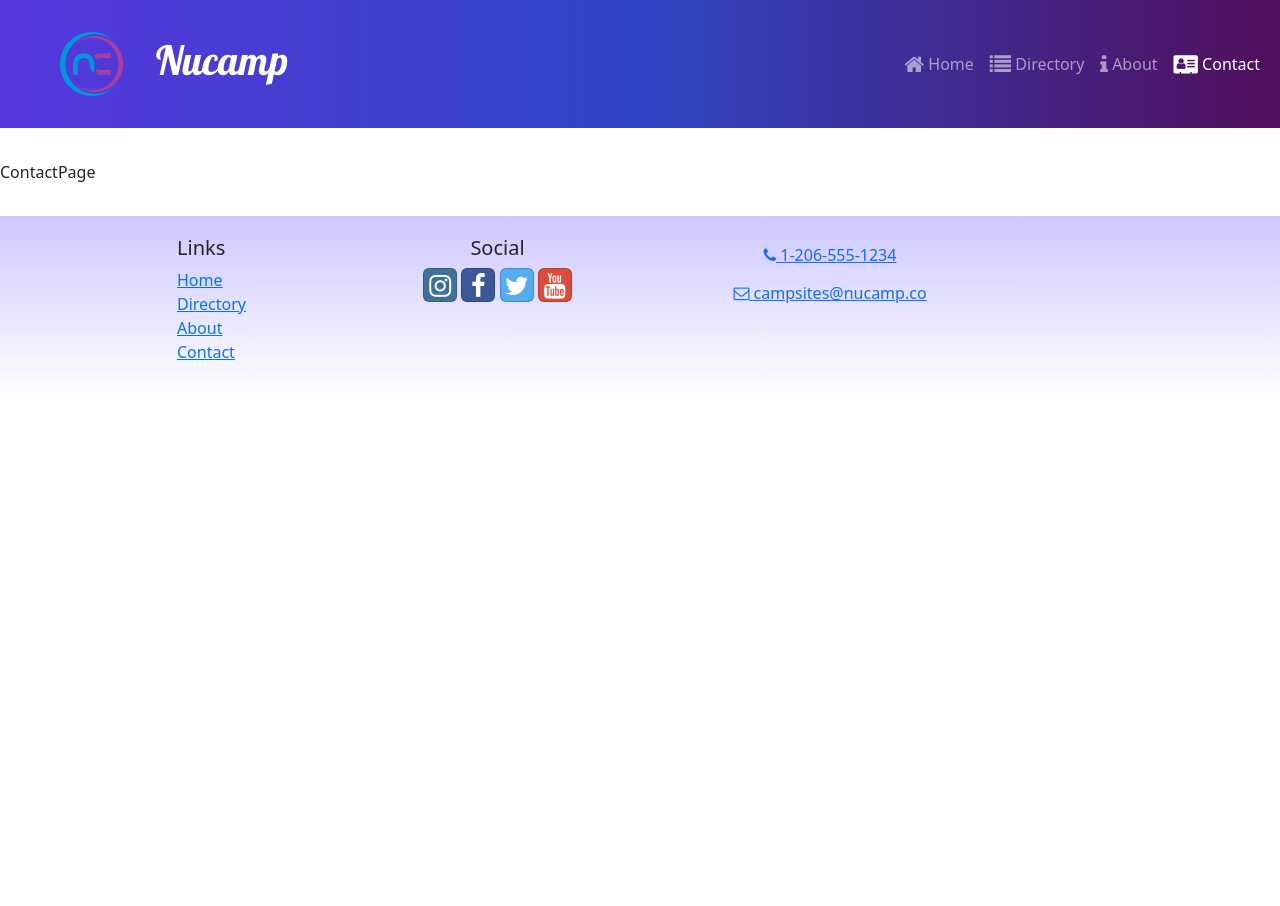
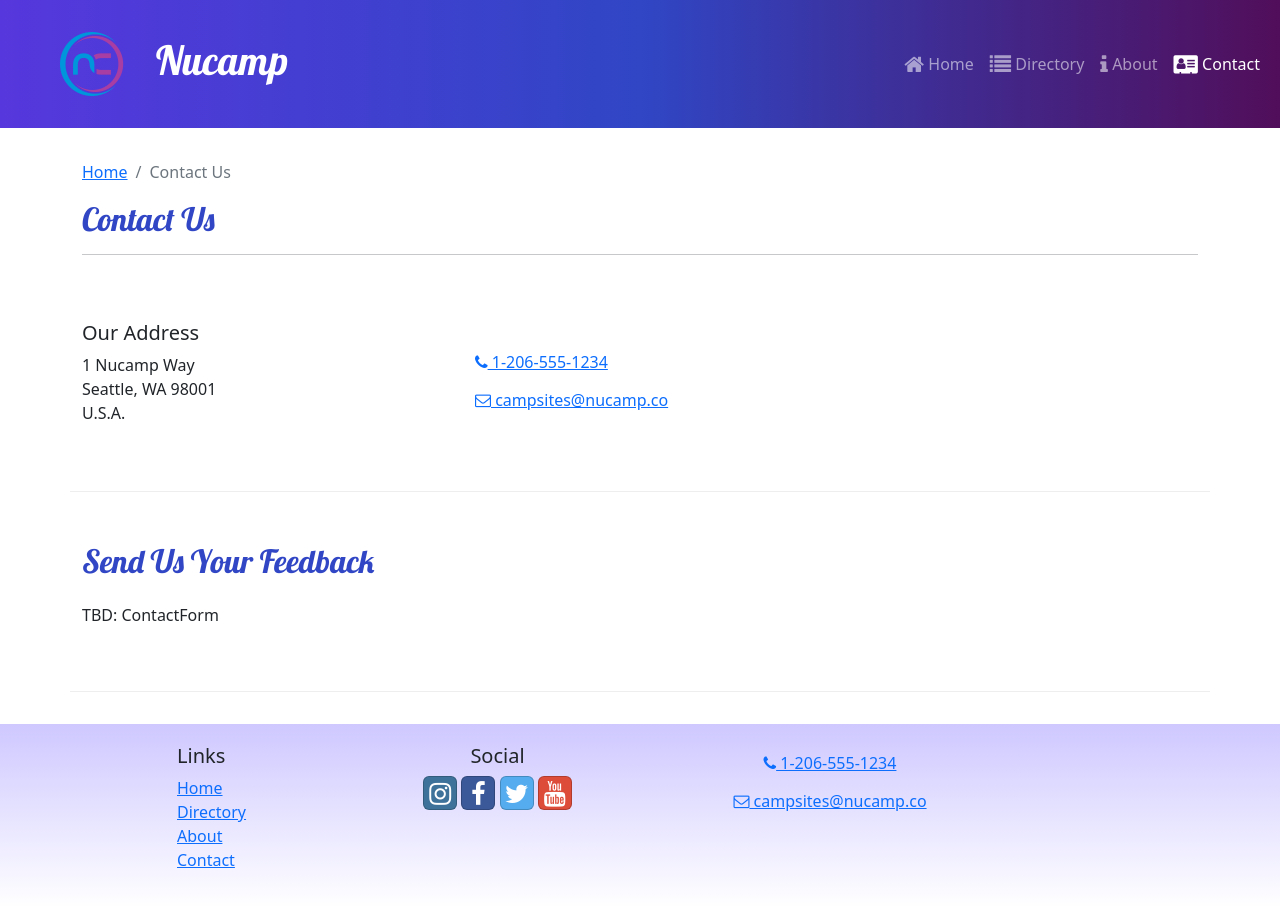
Before and after one commit to swilson6765/reactclass, a React (Create React App) app in the folder nucampsite/: page /contact in a window 1280 px wide. Before the commit the page ends 800 px from the top, so only its background shows below. Built offline with nearby package versions, Linux system fonts and the light colour scheme.

Commit message:
ContactPage

```diff
--- /dev/null
+++ b/nucampsite/src/features/display/AnimatedDisplayCard.js
@@ -0,0 +1,35 @@
+import { useState, useEffect } from 'react';
+import { Card, CardImg, CardText, CardBody, CardTitle } from 'reactstrap';
+import { useSpring, animated } from 'react-spring';
+
+const AnimatedDisplayCard = ({ item }) => {
+    const { image, name, description } = item;
+    const [toggle, setToggle ] = useState(false);
+
+    const animatedStyle = useSpring({
+        opacity: toggle ? 1 : 0,
+        transform: toggle ? 'scale(1,1)' : 'scale(1,0',
+        config: { duration: 500 }
+
+    });
+
+    // first argument is the sideffect we want to run
+    // only runs once due to empty list
+    useEffect (() => {
+        setToggle(true);
+    }, []);
+
+    return (
+        <animated.div style={animatedStyle}>
+            <Card>
+                <CardImg src={image} alt={name} />
+                <CardBody>
+                    <CardTitle>{name}</CardTitle>
+                    <CardText>{description}</CardText>
+                </CardBody>
+            </Card>
+        </animated.div>
+    );
+};
+
+export default AnimatedDisplayCard;
--- a/nucampsite/src/features/display/DisplayList.js
+++ b/nucampsite/src/features/display/DisplayList.js
@@ -1,5 +1,6 @@
 import { Col, Row } from 'reactstrap';
-import DisplayCard from './DisplayCard';
+// import DisplayCard from './DisplayCard';
+import AnimatedDisplayCard from './AnimatedDisplayCard';
 import { selectFeaturedCampsite } from '../campsites/campsitesSlice';
 import { selectFeaturedPromotion } from '../promotions/promotionsSlice';
 import { selectFeaturedPartner } from '../partners/partnersSlice';
@@ -11,9 +12,12 @@
         <Row>
             {items.map((item, idx) => {
                 return (
-                    <Col md className='m-1' key={idx}>
-                        <DisplayCard item={item} />
-                    </Col>
+
+                    item &&(
+                        <Col md className='m-1' key={idx}>
+                            <AnimatedDisplayCard item={item} />
+                        </Col>
+                    )
                 );
             })}
         </Row>
--- a/nucampsite/src/pages/ContactPage.js
+++ b/nucampsite/src/pages/ContactPage.js
@@ -1,5 +1,50 @@
+import { Container, Col, Row } from 'reactstrap';
+import SubHeader from '../components/SubHeader';
+
+
 const ContactPage = () => {
-    return <div>ContactPage</div>;
+    return (
+        <Container>
+            <SubHeader current='Contact Us' />
+            <Row className='row-content align-items-center'>
+                <Col sm='4'>
+                    <h5>Our Address</h5>
+                    <address>
+                        1 Nucamp Way
+                        <br />
+                        Seattle, WA 98001
+                        <br />
+                        U.S.A.
+                    </address>
+                </Col>
+                <Col>
+                    <a
+                            role='button'
+                            className='btn btn-link'
+                            href='tel:+12065551234'
+                        >
+                            <i className='fa fa-phone' /> 1-206-555-1234
+                        </a>
+                        <br />
+                        <a
+                            role='button'
+                            className='btn btn-link'
+                            href='mailto:fakeemail@fakeemail.co'
+                        >
+                            <i className='fa fa-envelope-o' /> campsites@nucamp.co
+                        </a>
+                </Col>
+            </Row>
+            <Row className='row-content'>
+                <Col xs='12'>
+                    <h2>Send Us Your Feedback</h2>
+                </Col>
+                <Col md='10'>
+                    TBD: ContactForm
+                </Col>
+            </Row>
+        </Container>
+    );
 };
 
 export default ContactPage;
```
